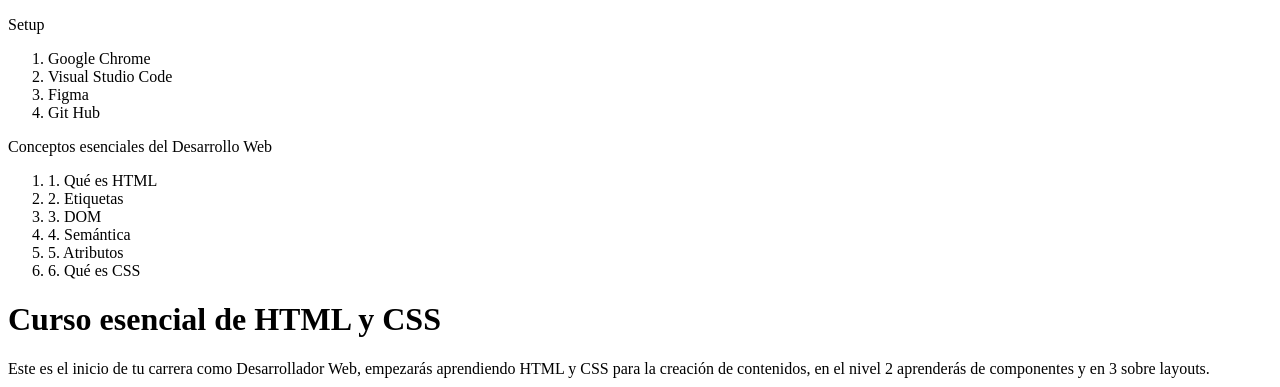
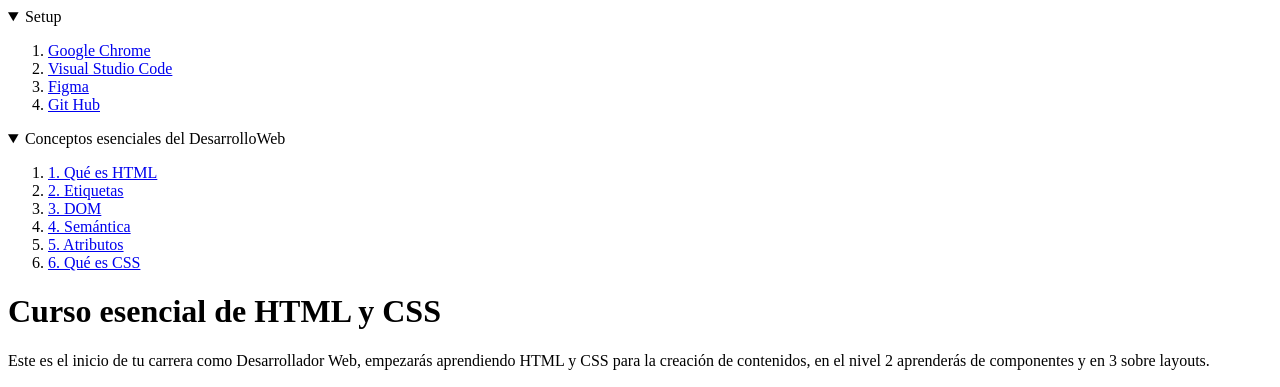
Before and after one commit to CristianPalaciosBeltran/esencial-html-css, a plain HTML site: page index.html in a window 1280 px wide. Shown: the top 387 px of the page. Drawn offline with Linux system fonts and the light colour scheme.

Commit message:
se aprendio etiquetas para insertar código y hacer menús desplegables

```diff
--- a/index.html
+++ b/index.html
@@ -9,22 +9,32 @@
   <body>
     <header>
       <nav>
-        <p>Setup</p>
+        <details open>
+          <summary>
+            Setup
+          </summary>
+          <ol>
+            <li><a href="#gc">Google Chrome</a></li>
+            <li><a href="#vsc">Visual Studio Code</a></li>
+            <li><a href="#fig">Figma</a></li>
+            <li><a href="#gh">Git Hub</a></li>
+          </ol>
+        </details>
+
+
+        <details open>
+          <summary>
+            Conceptos esenciales del DesarrolloWeb
+        </summary>
         <ol>
-          <li>Google Chrome</li>
-          <li>Visual Studio Code</li>
-          <li>Figma</li>
-          <li>Git Hub</li>
+          <li><a href="#html">1. Qué es HTML</a></li>
+          <li><a href="#eti">2. Etiquetas</a></li>
+          <li><a href="#dom">3. DOM</a></li>
+          <li><a href="#sem">4. Semántica</a></li>
+          <li><a href="#atr">5. Atributos</a></li>
+          <li><a href="#css">6. Qué es CSS</a></li>
         </ol>
-        <p>Conceptos esenciales del Desarrollo Web</p>
-        <ol>
-          <li>1. Qué es HTML</li>
-          <li>2. Etiquetas</li>
-          <li>3. DOM</li>
-          <li>4. Semántica</li>
-          <li>5. Atributos</li>
-          <li>6. Qué es CSS</li>
-        </ol>
+        </details>
       </nav>
     </header>
     <h1>Curso esencial de HTML y CSS</h1>
@@ -35,7 +45,7 @@
     </p>
     <h2>Setup</h2>
     <img src="./images/google-chrome.png" alt="Logo de Google Chrome" />
-    <h3>1. Google Chrome</h3>
+    <h3 id="gc">1. Google Chrome</h3>
     <p>
       Chrome va a ser el navegador que utilizaremos en el curso por su extenso
       soporte de nuevos estándares y herramientas de desarrollo avanzadas y de
@@ -43,7 +53,7 @@
     </p>
     <img src="./images/visual-studio-code.png" alt="Logo Visual Studio Code" />
 
-    <h3>2. Visual Studio Code</h3>
+    <h3 id="vsc">2. Visual Studio Code</h3>
     <p>
       Visual Studio Code es el editor de texto más popular y potente del mercado
       actualmente, su fácil uso y la capacidad de extenderlo por medio de
@@ -51,14 +61,14 @@
       importar el lenguaje en el que se desemvuelva.
     </p>
     <img src="./images/figma.png" alt="Logo de figma" />
-    <h3>3. Figma</h3>
+    <h3 id="fig">3. Figma</h3>
     <p>
       Figma es una la herramienta más popular en la actualidad para entregar
       diseños a los desarrolladores para su implementación por su fácil uso
       porque puede ser usado directamente desde el navegador.
     </p>
     <img src="./images/github.png" alt="Logo de Git Hub" />
-    <h3>4. GitHub</h3>
+    <h3 id="gh">4. GitHub</h3>
     <p>
       Así como en Facebook te encuentran tus amigos, en Github te encuentran
       otras programadoras y programadores de todo el mundo, en vez de subir
@@ -71,15 +81,28 @@
     <h5>Cristian Palacios</h5>
     <hr />
     <h2>Conceptos esenciales del Desarrollo Web</h2>
-    <h3>1. Qué es HTML</h3>
+    <h3 id="html">1. Qué es HTML</h3>
     <p>
       Hyper Text Markup Language o Lenguaje de marcas Hipertexto. Es el
       componente más básico de la web. Define el significado y la estructura del
-      contenido.
+      contenido. <pr>const name = "critstian palacios"</pr>
     </p>
-    <img src="./images/html.png" alt="Estructura de html" />
+    <pre>
+        &lt;!DOCTYPE html&gt;
+        &lt;html lang=&quot;en&quot;&gt;
+        &lt;head&gt;
+            &lt;meta charset=&quot;UTF-8&quot;&gt;
+            &lt;meta http-equiv=&quot;X-UA-Compatible&quot; content=&quot;IE=edge&quot;&gt;
+            &lt;meta name=&quot;viewport&quot; content=&quot;width=device-width, initial-scale=1.0&quot;&gt;
+            &lt;title&gt;Document&lt;/title&gt;
+        &lt;/head&gt;
+        &lt;body&gt;
 
-    <h3>2. Etiquetas</h3>
+        &lt;/body&gt;
+        &lt;/html&gt;
+    </pre>
+
+    <h3 id="eti">2. Etiquetas</h3>
     <p>
       Las etiquetas HTML van a ayudarnos a brindar una estructura y semántica al
       contenido de nuestro website y cada una tiene características y usos
@@ -93,7 +116,7 @@
       las más importantes y que serán parte de tu día a día como Software
       Developer.
     </p>
-    <h3>3. DOM</h3>
+    <h3 id="dom">3. DOM</h3>
     <p>
       El Document Object Model es una estructura de árbol que representará todos
       nuestros proyectos web como si un árbol genealógico fuera: padres, hijos,
@@ -102,7 +125,7 @@
       proyecto.
     </p>
     <img src="./images/dom.png" alt="Estrucutra del dom de un html" />
-    <h3>4. Semántica</h3>
+    <h3 id="sem">4. Semántica</h3>
     <p>
       La semántica le brinda sentido a cada elemento existen en un sitio web,
       algunos elementos será meramente decorativos y no deben significar nada
@@ -114,14 +137,14 @@
       web, para que personas con habilidades diferentes puedan entender cada
       contenido.
     </p>
-    <h3>5. Atributos</h3>
+    <h3 id="atr">5. Atributos</h3>
     <p>
       Los atributos le dan características extra a las etiquetas para
       complementar información y son pre programadas por el navegador, algunos
       atributos funcionan en todas las etiquetas de la misma forma como ‘class’
       pero otros atributos funcionan en solo alguna etiquetas como src
     </p>
-    <h3>6. CSS</h3>
+    <h3 id="css">6. CSS</h3>
     <p>
       Hojas de Estilo en Cascada (del inglés Cascading Style Sheets) o CSS es el
       lenguaje de estilos utilizado para describir la presentación de documentos
@@ -168,7 +191,13 @@
     </ul>
     <h3>Modelo de caja</h3>
     <img src="./images/leonidas-esteban.png" alt="Leonidas Esteban" />
-    <p>Si tienes alguna pregunta escríbeme a me@leonidasesteban.com</p>
+    <p>
+      Si tienes alguna pregunta escríbeme a
+      <a href="mailto:cristianpalaciosbeltran@gmail.com"
+        >cristianpalaciosbeltran@gmail.com</a
+      >
+    </p>
+
     <h3>Suscríbete a nuestro newsletter</h3>
     <input type="text" />
     <input type="text" />
```
